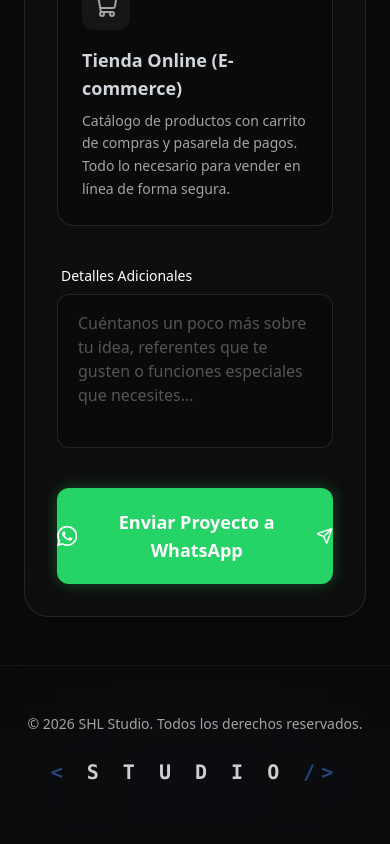
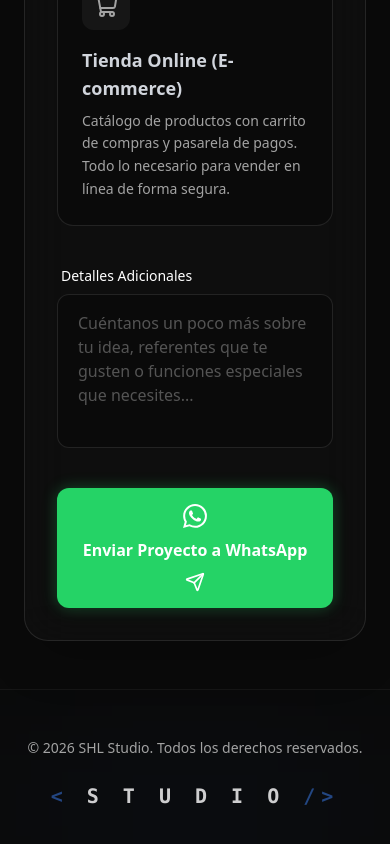
Before and after one commit to iLuisAFG/SHL-studio, a Next.js app: page /cotizar in a window 390 px wide. Shown: the part 1272-2116 px from the top of the page. Built offline with nearby package versions, Linux system fonts and the light colour scheme.

Commit message:
Fix: Mobile responsive layout for WhatsApp button in Cotizar form

```diff
--- a/src/app/cotizar/page.tsx
+++ b/src/app/cotizar/page.tsx
@@ -179,13 +179,13 @@
               {/* Submit Button */}
               <button
                 type="submit"
-                className="group flex items-center justify-center gap-3 w-full bg-[#25D366] text-white rounded-xl py-5 font-semibold text-lg hover:bg-[#20bd5a] transition-colors shadow-[0_0_15px_rgba(37,211,102,0.3)] hover:shadow-[0_0_25px_rgba(37,211,102,0.5)]"
+                className="group flex flex-col sm:flex-row items-center justify-center gap-3 w-full max-w-xs sm:max-w-none mx-auto bg-[#25D366] text-white rounded-xl py-4 sm:py-5 px-4 font-semibold text-base sm:text-lg hover:bg-[#20bd5a] transition-colors shadow-[0_0_15px_rgba(37,211,102,0.3)] hover:shadow-[0_0_25px_rgba(37,211,102,0.5)]"
               >
-                <svg viewBox="0 0 24 24" fill="currentColor" className="w-6 h-6">
+                <svg viewBox="0 0 24 24" fill="currentColor" className="w-6 h-6 shrink-0">
                   <path d="M17.472 14.382c-.297-.149-1.758-.867-2.03-.967-.273-.099-.471-.148-.67.15-.197.297-.767.966-.94 1.164-.173.199-.347.223-.644.075-.297-.15-1.255-.463-2.39-1.475-.883-.788-1.48-1.761-1.653-2.059-.173-.297-.018-.458.13-.606.134-.133.298-.347.446-.52.149-.174.198-.298.298-.497.099-.198.05-.371-.025-.52-.075-.149-.669-1.612-.916-2.207-.242-.579-.487-.5-.669-.51a12.8 12.8 0 0 0-.57-.01c-.198 0-.52.074-.792.372-.272.297-1.04 1.016-1.04 2.479 0 1.462 1.065 2.875 1.213 3.074.149.198 2.096 3.2 5.077 4.487.709.306 1.262.489 1.694.625.712.227 1.36.195 1.871.118.571-.085 1.758-.719 2.006-1.413.248-.694.248-1.289.173-1.413-.074-.124-.272-.198-.57-.347m-5.421 7.403h-.004a9.87 9.87 0 0 1-5.031-1.378l-.361-.214-3.741.982.998-3.648-.235-.374a9.86 9.86 0 0 1-1.51-5.26c.001-5.45 4.436-9.884 9.888-9.884 2.64 0 5.122 1.03 6.988 2.898a9.825 9.825 0 0 1 2.893 6.994c-.003 5.45-4.437 9.884-9.885 9.884m8.413-18.297A11.815 11.815 0 0 0 12.05 0C5.495 0 .16 5.335.157 11.892c0 2.096.547 4.142 1.588 5.945L.057 24l6.305-1.654a11.882 11.882 0 0 0 5.683 1.448h.005c6.554 0 11.89-5.335 11.893-11.893a11.821 11.821 0 0 0-3.48-8.413Z"/>
                 </svg>
-                Enviar Proyecto a WhatsApp
-                <Send className="w-5 h-5 group-hover:translate-x-1 group-hover:-translate-y-1 transition-transform" />
+                <span className="text-center leading-tight">Enviar Proyecto a WhatsApp</span>
+                <Send className="w-5 h-5 shrink-0 group-hover:translate-x-1 group-hover:-translate-y-1 transition-transform" />
               </button>
             </form>
           </div>
```
